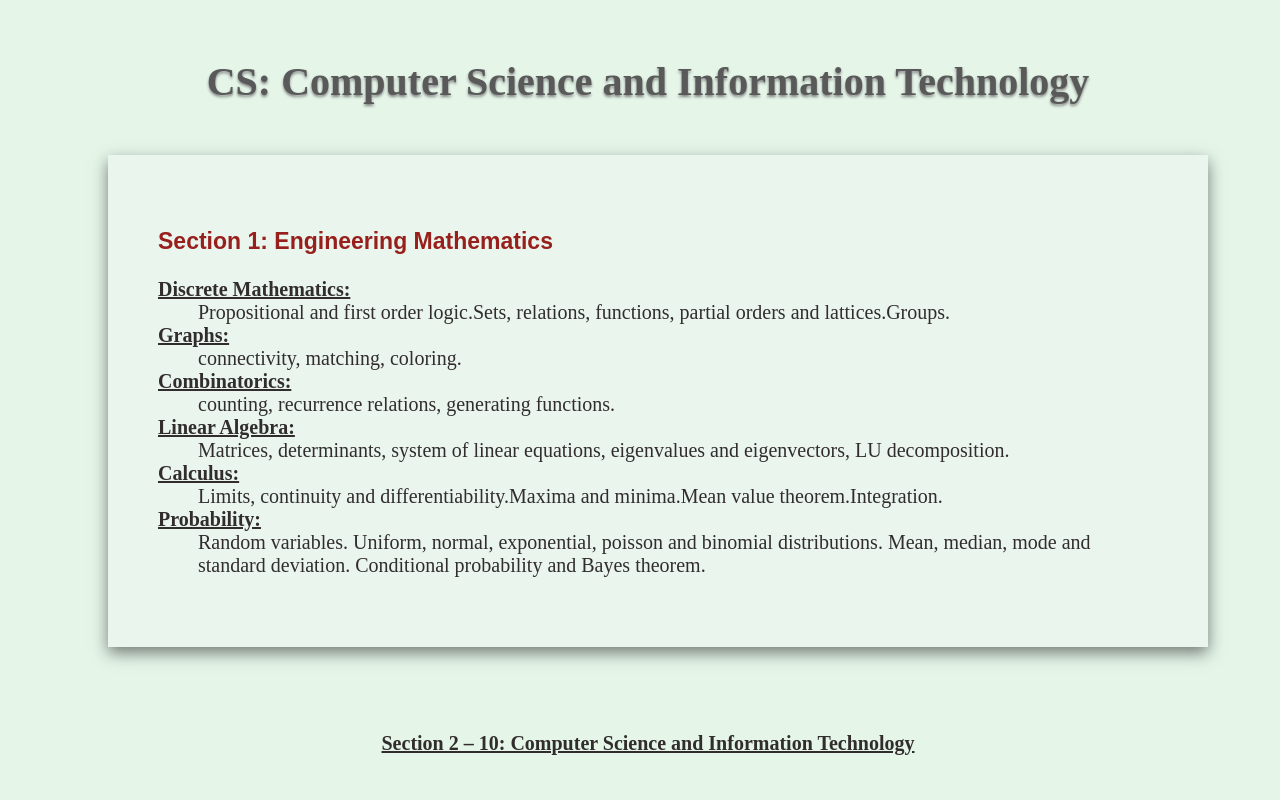
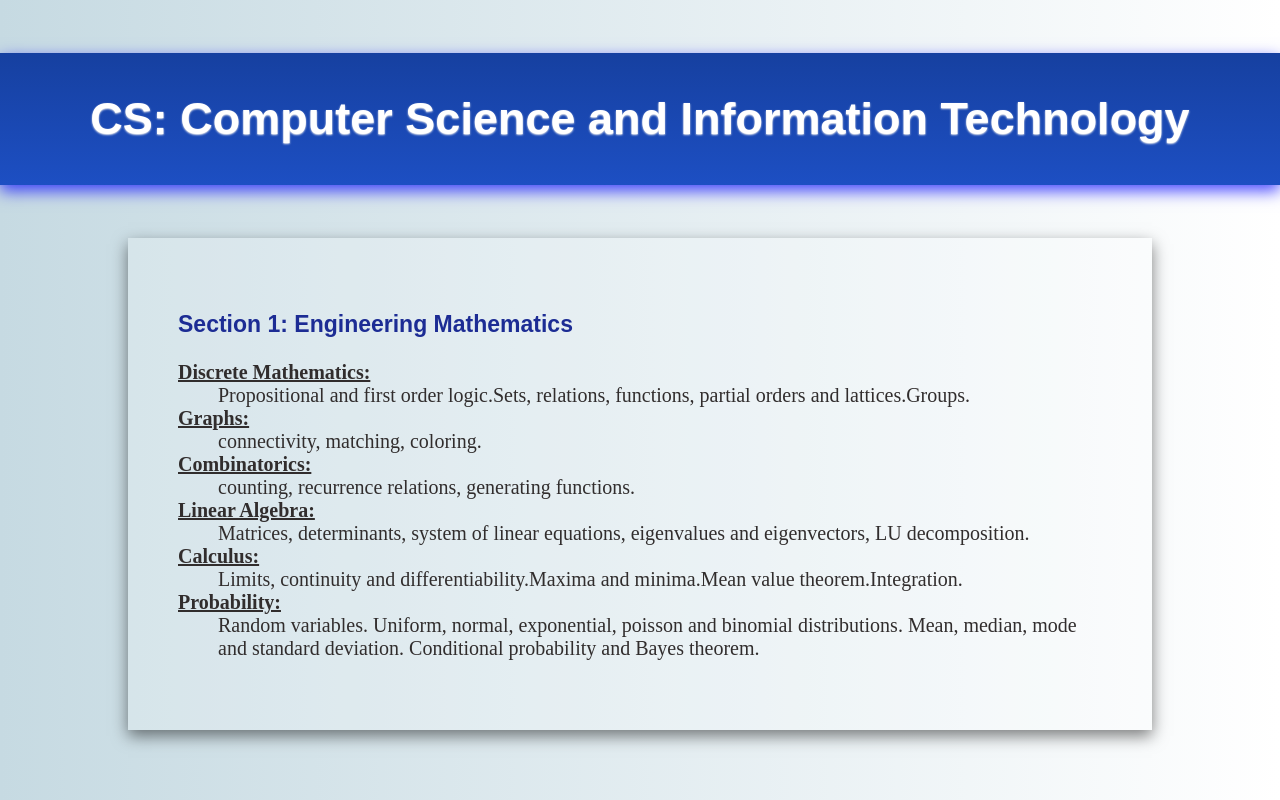
Before and after one commit to Vijaysankar221199/TCE---GATE-material-portal, a website: page CS.html in a window 1280 px wide. Shown: the top 800 px of the page. Drawn offline with Linux system fonts and the light colour scheme.

Commit message:
Update syllabusstyle.css

```diff
--- a/syllabusstyle.css
+++ b/syllabusstyle.css
@@ -1,31 +1,43 @@
 #sec{
       font-family: sans-serif;
-	 color: #98201C;
+	 color: #1C2C94;
    	 text-align:left;
    	 font-size: 23px;
 }
 
 #t {
 	 text-align: center;
-	 color: #585958;
-     text-shadow: 0 2px 3px grey;
-     font-size: 40px;
-}
+	 color: white;
+     text-shadow: 0 1px 2px #f1f1f2;
+     font-family: sans-serif;
+     font-size: 45px;
+     background: linear-gradient(to bottom,#1640a0 , #1d4fc3);
+      padding: 40px;
+     box-shadow: 0 6px 15px rgba(0,0,255,0.7);
+  7
+    }
+
+
+
 
 body{
      width:100%;
+     margin: 0;
+     padding: 0;
+     background: linear-gradient( to left ,#fff ,#C6DAE2);
 
-background-color: #E5F6E9;
-background-size: fixed;
+     background-size: fixed;
+
     }
 
 .box{
-	    left: 100px;
+	    left:10%;
 	    padding: 50px;
 	    position: relative;
-	    max-width: 1000px;
-	    background: rgba(255,240,255,0.2);
+	    max-width: 80%;
+	    background: rgba(255,255,255,0.2);
         box-shadow: 0 6px 15px rgba(0,0,0,.5);
+        box-sizing: border-box;
     }
 
 #s {
```
